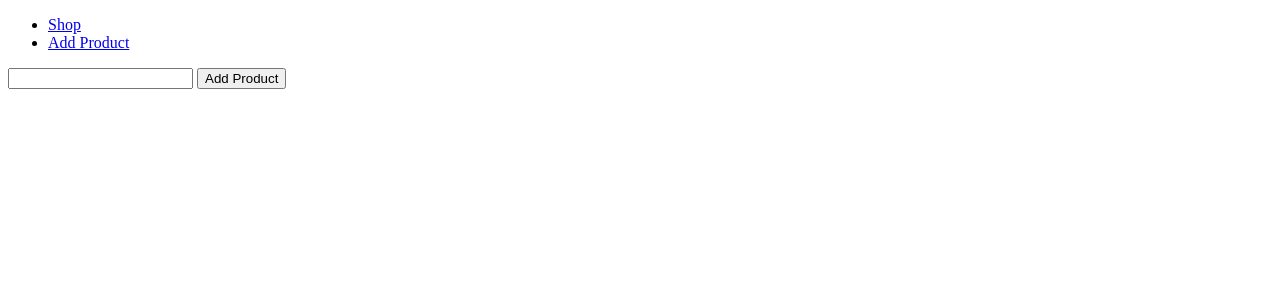
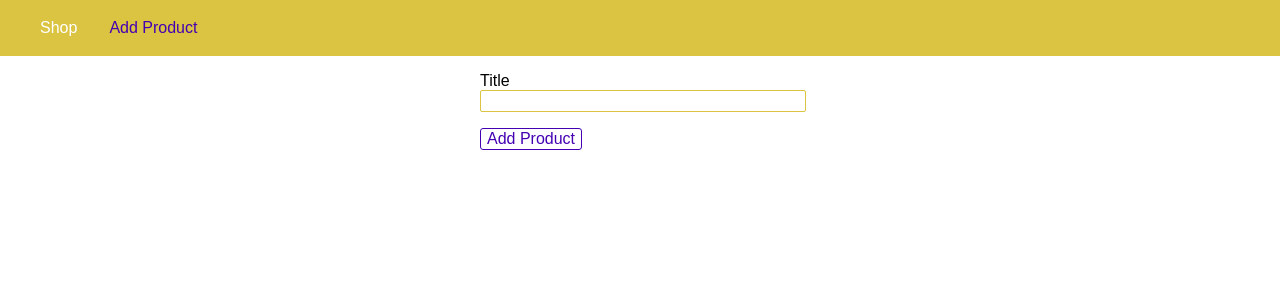
Before and after one commit to trustnloveu/NodeJS, a Node server app: page /admin/add-product in a window 1280 px wide; the page is wider, and only the part inside the window is pictured. Shown: the top 300 px of that part. Run offline with Node 20, Linux system fonts and the light colour scheme.

Commit message:
Put simple css styling onto both header and main

```diff
--- a/views/add-product.html
+++ b/views/add-product.html
@@ -6,22 +6,102 @@
     <meta http-equiv="X-UA-Compatible" content="IE=edge">
     <meta name="viewport" content="width=device-width, initial-scale=1.0">
     <title>Add Product</title>
+    <style>
+        body {
+            margin: 0;
+            padding: 0;
+            font-family: sans-serif;
+        }
+
+        main {
+            padding: 1rem;
+        }
+
+        .main-header {
+            width: 100%;
+            height: 3.5rem;
+            padding: 0 1.5rem;
+            background-color: #dbc441;
+        }
+
+        .main-header__nav {
+            height: 100%;
+            display: flex;
+            align-items: center;
+
+        }
+
+        .main-header__item-list {
+            list-style: none;
+            margin: 0;
+            padding: 0;
+            display: flex;
+        }
+
+        .main-header__item {
+            margin: 0 1rem;
+            padding: 0;
+
+        }
+
+        .main-header__item a {
+            text-decoration: none;
+            color: white;
+        }
+
+        .main-header__item a:hover,
+        .main-header__item a:active,
+        .main-header__item a.active {
+            color: #4400B3;
+        }
+
+        .form-control {
+            width: 20rem;
+            max-width: 90%;
+            margin: auto;
+        }
+
+        .form-control label,
+        .form-control input {
+            display: block;
+            width: 100%;
+        }
+
+        .form-control input {
+            margin-bottom: 1rem;
+            border: 1px solid #dbc441;
+            font: inherit;
+            border-radius: 2px;
+        }
+
+        button {
+            font: inherit;
+            border: 1px solid #4400B3;
+            color: #4400B3;
+            background: white;
+            border-radius: 3px;
+            cursor: pointer;
+        }
+    </style>
 </head>
 
 <body>
-    <header>
-        <nav>
-            <ul>
-                <li><a href="/">Shop</a></li>
-                <li><a href="/admin/add-product">Add Product</a></li>
+    <header class="main-header">
+        <nav class="main-header__nav">
+            <ul class="main-header__item-list">
+                <li class="main-header__item"><a href="/">Shop</a></li>
+                <li class="main-header__item"><a class="active" href="/admin/add-product">Add Product</a></li>
             </ul>
         </nav>
     </header>
 
     <main>
-        <form action="/admin/add-product" method="POST">
-            <input type="text" name="title">
-            <button type="submit">Add Product</button>
+        <form class="product-form" action="/admin/add-product" method="POST">
+            <div class="form-control">
+                <label for="title">Title</label>
+                <input type="text" name="title">
+                <button type="submit">Add Product</button>
+            </div>
         </form>
     </main>
 </body>
```
Also changed, not shown: views/404.html (+85 -0 lines), views/shop.html (+54 -5 lines).
